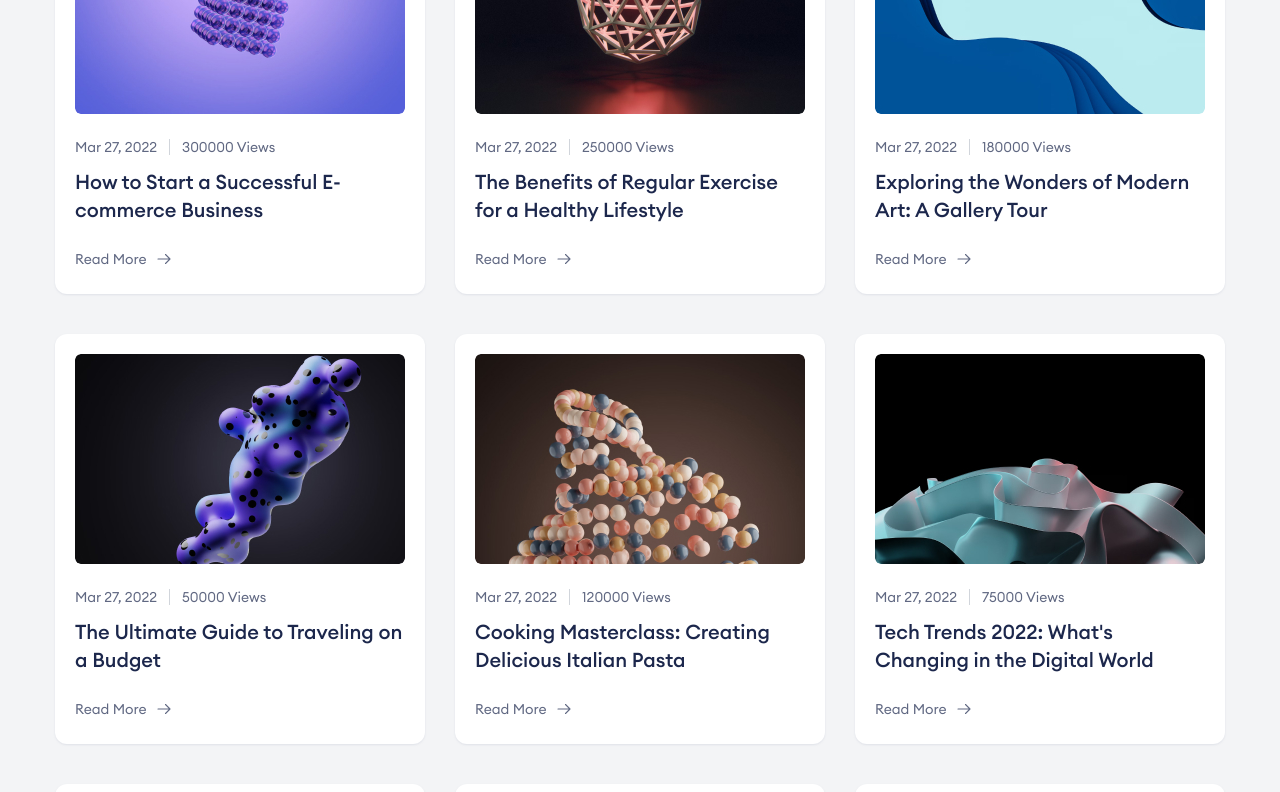
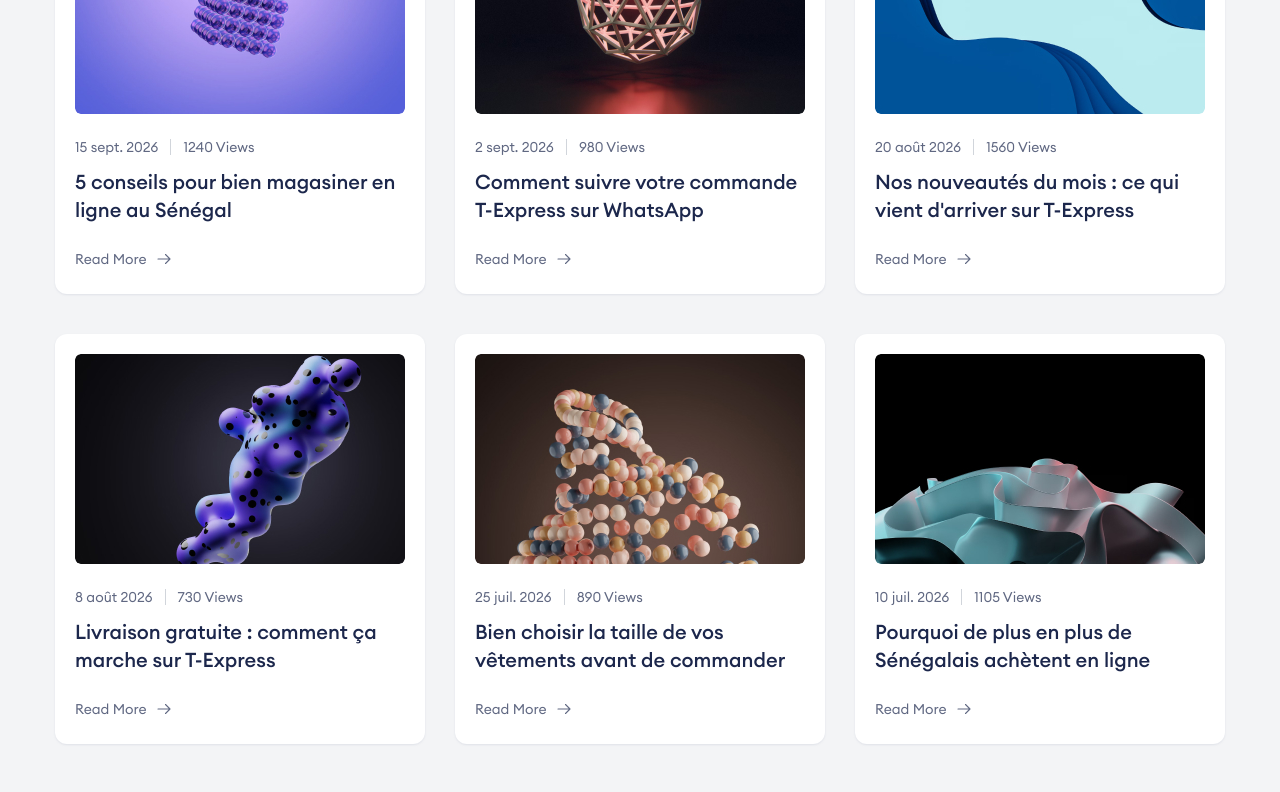
Before and after one commit to ThinkandCodeFocus/T-Express, a Next.js app in the folder T-Express-Frontend/: page /blogs/blog-grid in a window 1280 px wide. Shown: the part 480-1272 px from the top of the page. Built offline with nearby package versions, Linux system fonts and the light colour scheme; no server answers.

Commit message:
feat(#11): remplace le contenu factice du blog par du vrai contenu T-Express en francais (contenu statique ; branchement sur l'API /articles laisse pour un ticket separe, le service frontend actuel n'a pas de methode publique sans auth) (#90)
Co-authored-by: ndiediop <ndieyed48@gmail.com>

```diff
--- a/T-Express-Frontend/src/components/BlogGrid/blogData.ts
+++ b/T-Express-Frontend/src/components/BlogGrid/blogData.ts
@@ -2,58 +2,40 @@ import { BlogItem } from "@/types/blogItem";
 
 const blogData: BlogItem[] = [
   {
-    date: "Mar 27, 2022",
-    views: 300000,
-    title: "How to Start a Successful E-commerce Business",
+    date: "15 sept. 2026",
+    views: 1240,
+    title: "5 conseils pour bien magasiner en ligne au Sénégal",
     img: "/images/blog/blog-01.jpg",
   },
   {
-    date: "Mar 27, 2022",
-    views: 250000,
-    title: "The Benefits of Regular Exercise for a Healthy Lifestyle",
+    date: "2 sept. 2026",
+    views: 980,
+    title: "Comment suivre votre commande T-Express sur WhatsApp",
     img: "/images/blog/blog-02.jpg",
   },
   {
-    date: "Mar 27, 2022",
-    views: 180000,
-    title: "Exploring the Wonders of Modern Art: A Gallery Tour",
+    date: "20 août 2026",
+    views: 1560,
+    title: "Nos nouveautés du mois : ce qui vient d'arriver sur T-Express",
     img: "/images/blog/blog-03.jpg",
   },
   {
-    date: "Mar 27, 2022",
-    views: 50000,
-    title: "The Ultimate Guide to Traveling on a Budget",
+    date: "8 août 2026",
+    views: 730,
+    title: "Livraison gratuite : comment ça marche sur T-Express",
     img: "/images/blog/blog-04.jpg",
   },
   {
-    date: "Mar 27, 2022",
-    views: 120000,
-    title: "Cooking Masterclass: Creating Delicious Italian Pasta",
+    date: "25 juil. 2026",
+    views: 890,
+    title: "Bien choisir la taille de vos vêtements avant de commander",
     img: "/images/blog/blog-05.jpg",
   },
   {
-    date: "Mar 27, 2022",
-    views: 75000,
-    title: "Tech Trends 2022: What's Changing in the Digital World",
+    date: "10 juil. 2026",
+    views: 1105,
+    title: "Pourquoi de plus en plus de Sénégalais achètent en ligne",
     img: "/images/blog/blog-06.jpg",
-  },
-  {
-    date: "Mar 27, 2022",
-    views: 90000,
-    title: "A Guide to Sustainable Living: Reduce, Reuse, Recycle",
-    img: "/images/blog/blog-07.jpg",
-  },
-  {
-    date: "Mar 27, 2022",
-    views: 150000,
-    title: "The Psychology of Happiness: Finding Joy in Everyday Life",
-    img: "/images/blog/blog-08.jpg",
-  },
-  {
-    date: "Mar 27, 2022",
-    views: 60000,
-    title: "Exploring National Parks: Natural Beauty and Adventure",
-    img: "/images/blog/blog-09.jpg",
   },
 ];
 
```
